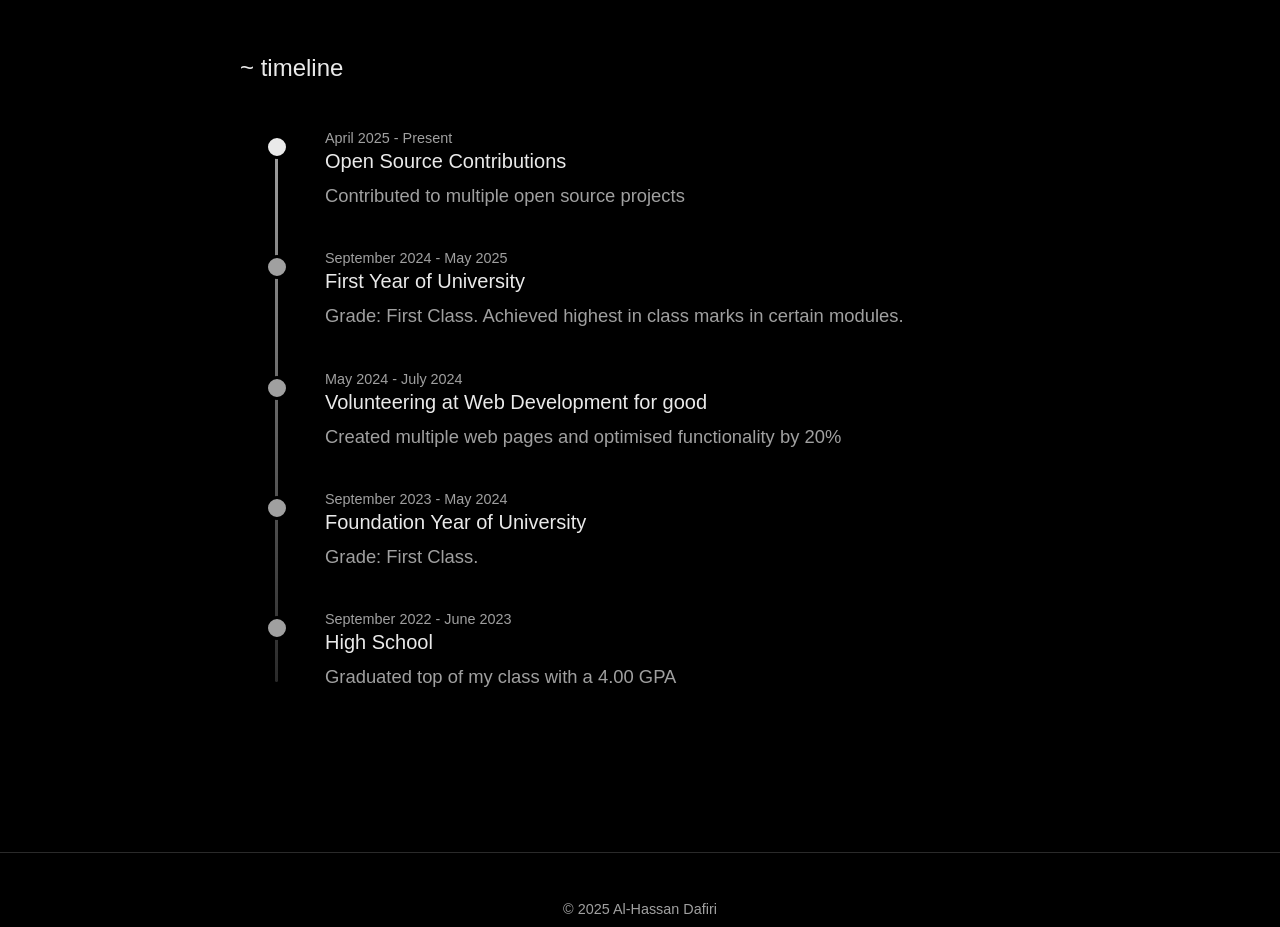
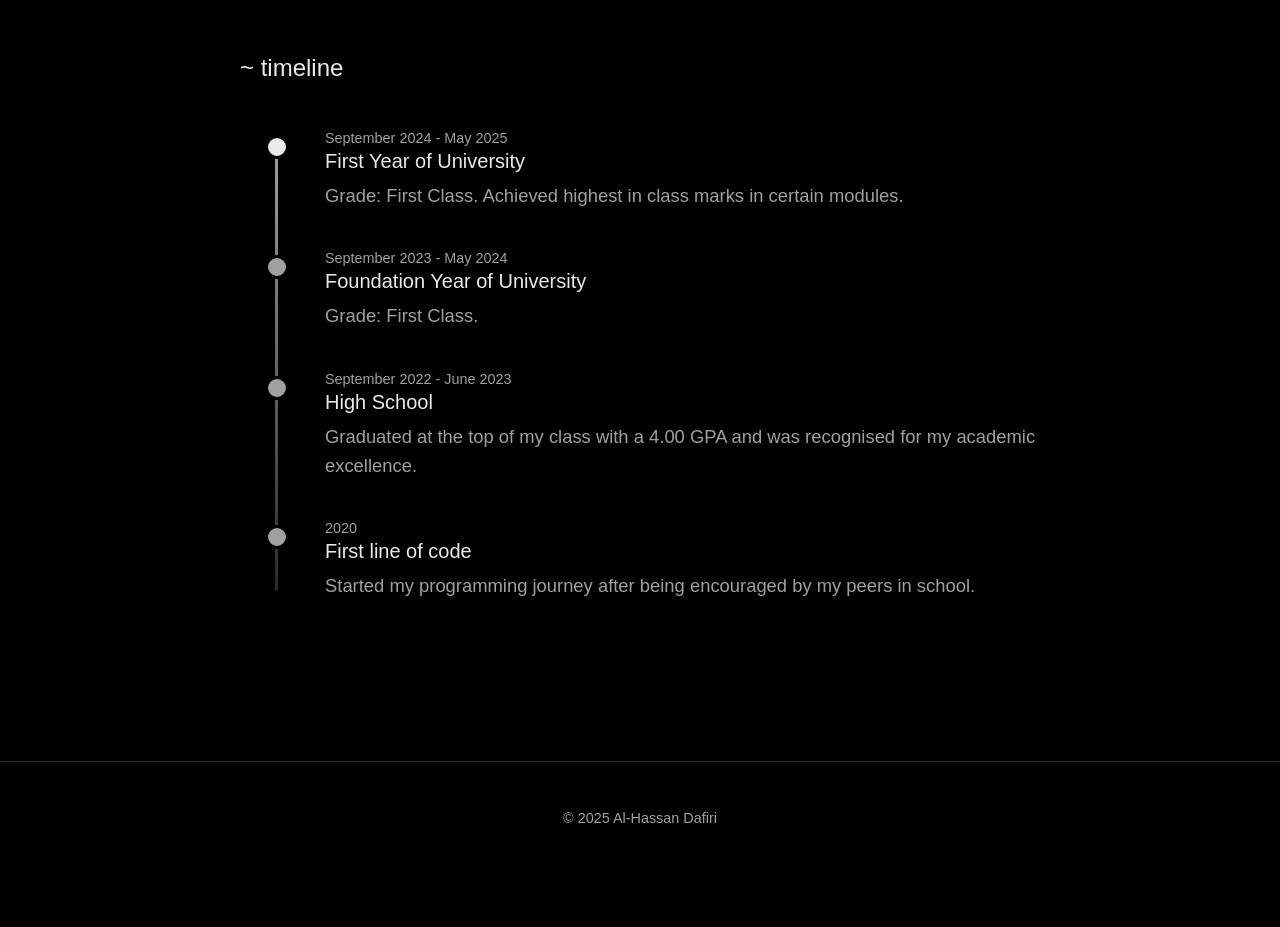
Before and after one commit to alhassandafiri/dafiri-dev, a React (Vite) app: page / in a window 1280 px wide. Shown: the part 1100-2027 px from the top of the page. After the commit the page ends 1974 px from the top, so only its background shows below. Built offline with nearby package versions, Linux system fonts and the light colour scheme; a web font is replaced by a local one.

Commit message:
adjust timeline data

```diff
--- a/src/data/data.js
+++ b/src/data/data.js
@@ -28,19 +28,9 @@ export const projectsData = [
 ];
 export const timelineData = [
 {
-  year: 'April 2025 - Present',
-  title: 'Open Source Contributions',
-  description: 'Contributed to multiple open source projects'
-},
-{
   year: 'September 2024 - May 2025',
   title: 'First Year of University',
   description: 'Grade: First Class. Achieved highest in class marks in certain modules.'
-},
-{
-  year: 'May 2024 -  July 2024',
-  title: 'Volunteering at Web Development for good',
-  description: 'Created multiple web pages and optimised functionality by 20%'
 },
 {
   year: 'September 2023 - May 2024',
@@ -50,6 +40,11 @@ export const timelineData = [
 {
   year: 'September 2022 - June 2023',
   title: 'High School',
-  description: 'Graduated top of my class with a 4.00 GPA'
+  description: 'Graduated at the top of my class with a 4.00 GPA and was recognised for my academic excellence.'
+},
+{
+  year: '2020',
+  title: 'First line of code',
+  description: 'Started my programming journey after being encouraged by my peers in school.'
 },
 ];
```
